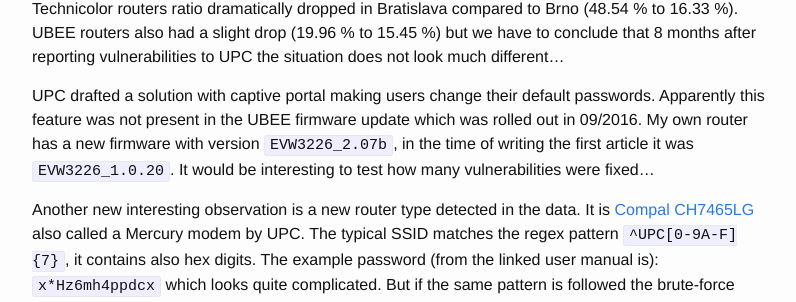
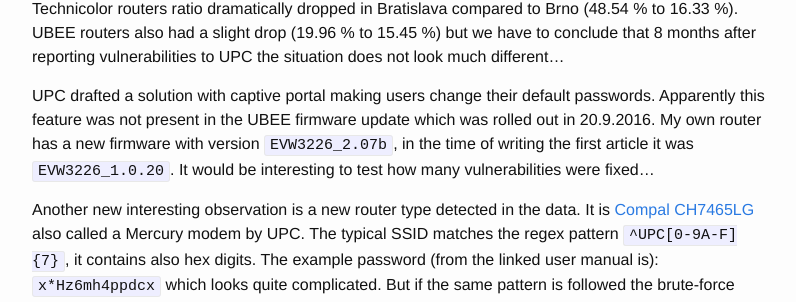
Before and after one commit to yolosec/deadcodeBlog, a Jekyll site: the page built from _posts/2016-11-05-Wardriving-Bratislava-10-2016.markdown, in a window 1280 px wide and 900 px high, scrolled down 2899 px. Shown: the part 173-475 px from the top of the window, without its empty margins (238-1034 px from the left). Built offline with Jekyll 4.4.1, drawn with Linux system fonts in a browser that asks for light colours.

Commit message:
exact date of router update to new version added

```diff
--- a/_posts/2016-11-05-Wardriving-Bratislava-10-2016.markdown
+++ b/_posts/2016-11-05-Wardriving-Bratislava-10-2016.markdown
@@ -110,7 +110,7 @@ UBEE routers also had a slight drop (19.96 % to 15.45 %) but we have to conclude
 reporting vulnerabilities to UPC the situation does not look much different...
 
 UPC drafted a solution with captive portal making users change their default passwords. Apparently this
-feature was not present in the UBEE firmware update which was rolled out in 09/2016. My own router
+feature was not present in the UBEE firmware update which was rolled out in 20.9.2016. My own router
 has a new firmware with version `EVW3226_2.07b`, in the time of writing the first article it was `EVW3226_1.0.20`.
 It would be interesting to test how many vulnerabilities were fixed...
 
```
